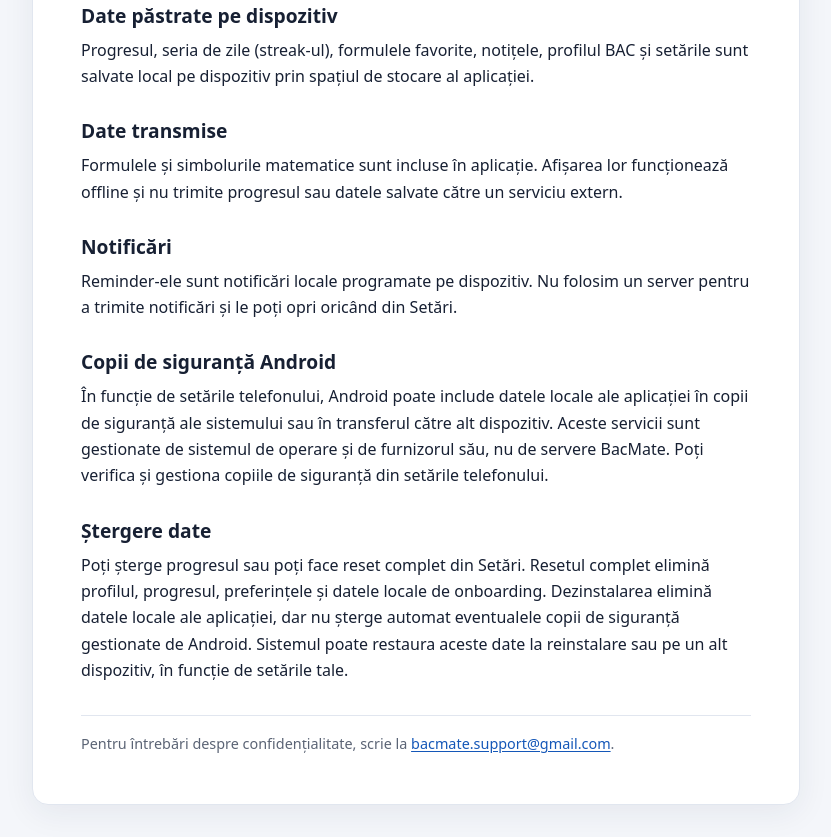
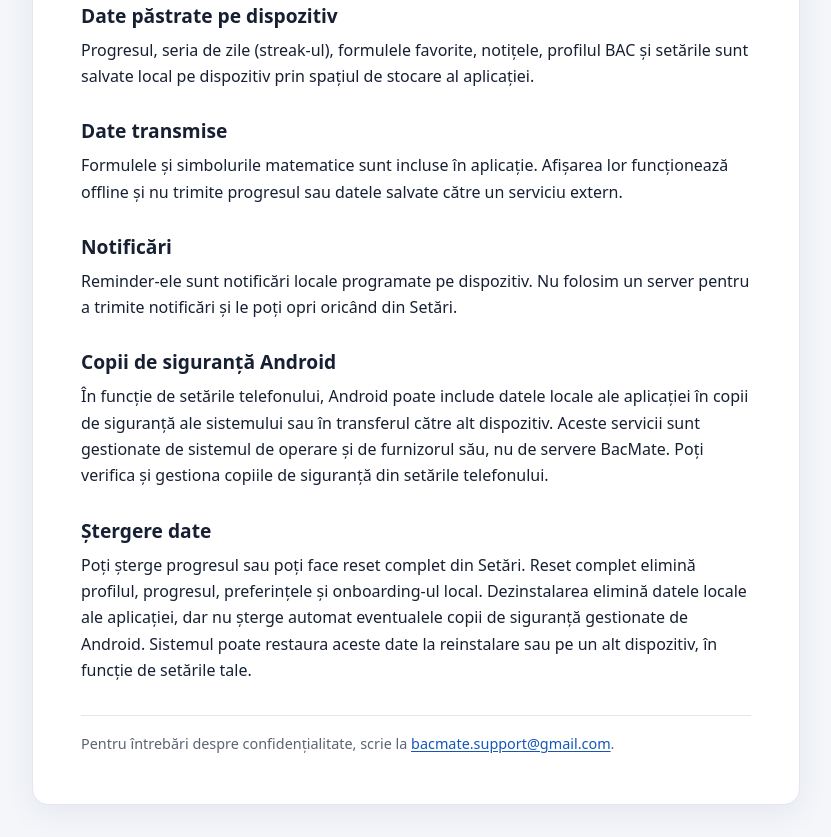
Before and after one commit to greentekel/bacmate-privacy, a plain HTML site: page index.html in a window 1280 px wide. Shown: the part 313-1150 px from the top of the page, without its empty margins (224-1055 px from the left). Drawn offline with Linux system fonts and the light colour scheme.

Commit message:
Match web policy deletion wording

```diff
--- a/index.html
+++ b/index.html
@@ -52,7 +52,7 @@
 
       <section aria-labelledby="stergere">
         <h2 id="stergere">Ștergere date</h2>
-        <p>Poți șterge progresul sau poți face reset complet din Setări. Resetul complet elimină profilul, progresul, preferințele și datele locale de onboarding. Dezinstalarea elimină datele locale ale aplicației, dar nu șterge automat eventualele copii de siguranță gestionate de Android. Sistemul poate restaura aceste date la reinstalare sau pe un alt dispozitiv, în funcție de setările tale.</p>
+        <p>Poți șterge progresul sau poți face reset complet din Setări. Reset complet elimină profilul, progresul, preferințele și onboarding-ul local. Dezinstalarea elimină datele locale ale aplicației, dar nu șterge automat eventualele copii de siguranță gestionate de Android. Sistemul poate restaura aceste date la reinstalare sau pe un alt dispozitiv, în funcție de setările tale.</p>
       </section>
 
       <footer>
```
